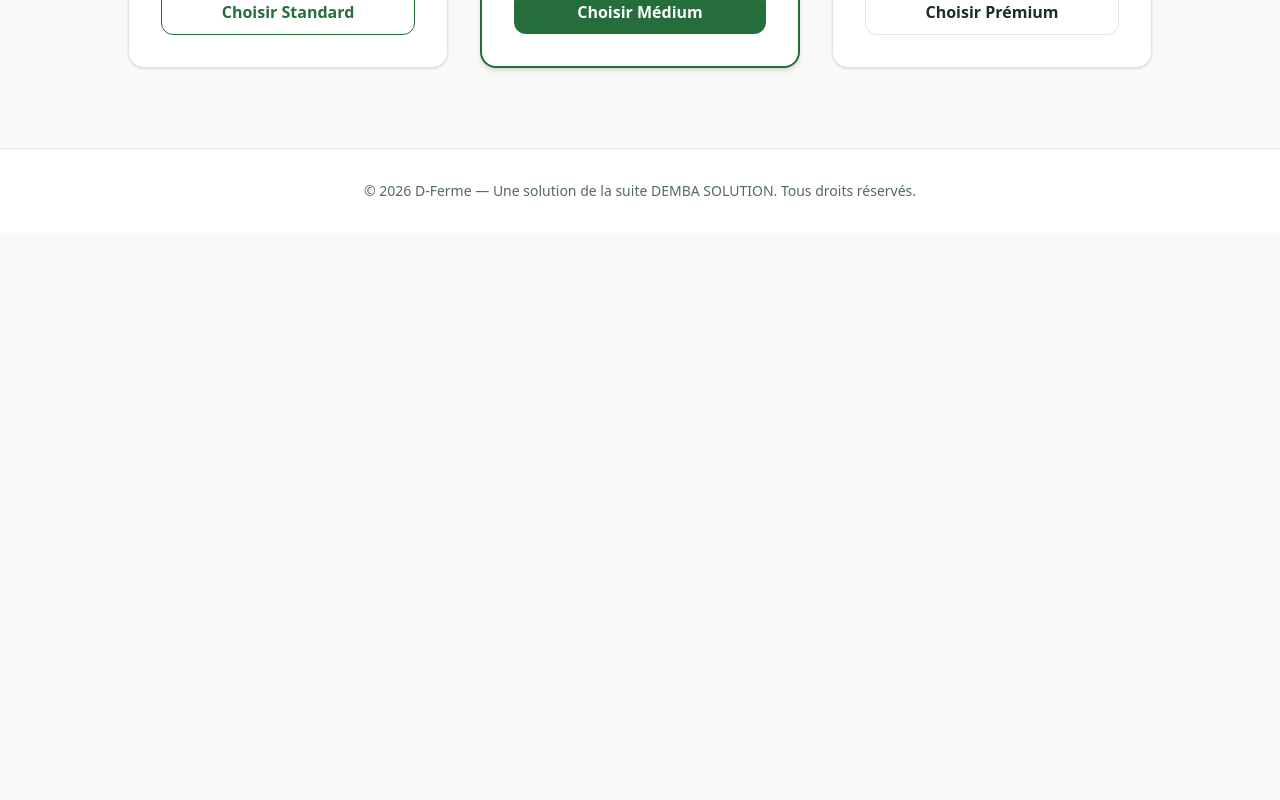
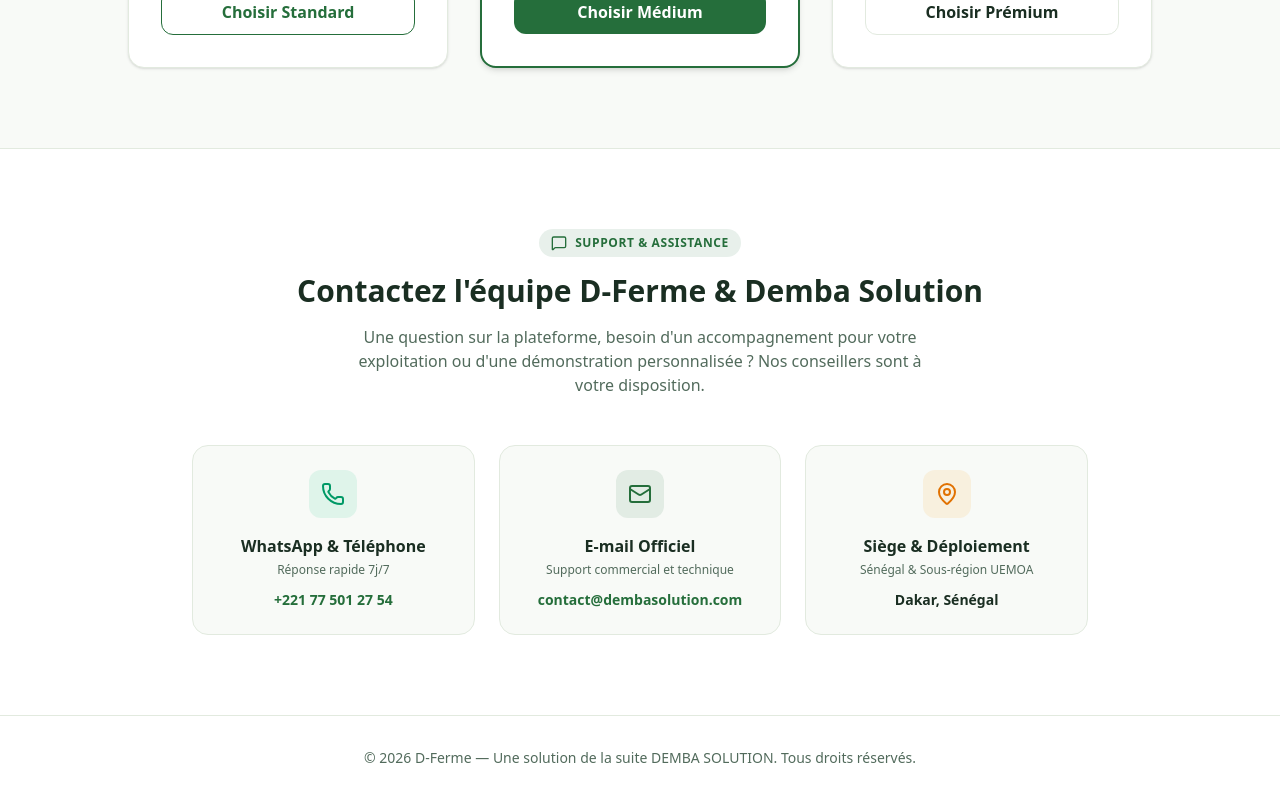
Before and after one commit to kaneabdel-droid/D-Elevage, a Next.js app: page / in a window 1280 px wide. Shown: the part 1781-2581 px from the top of the page. Before the commit the page ends 2014 px from the top, so only its background shows below. Built offline with nearby package versions, Linux system fonts and the light colour scheme; no server answers.

Commit message:
fix(landing): add contact section and resolve checkout entreprise link

```diff
--- a/app/page.tsx
+++ b/app/page.tsx
@@ -6,7 +6,11 @@
   TrendingUp,
   ArrowRight,
   CheckCircle2,
-  Sprout
+  Sprout,
+  Mail,
+  Phone,
+  MessageSquare,
+  MapPin
 } from 'lucide-react'
 import ClientNavbar from '@/components/ClientNavbar'
 import { getDictionary, getLocale } from '@/dictionaries'
@@ -179,6 +183,63 @@
         </div>
       </section>
 
+      {/* Section Contact */}
+      <section id="contact" className="py-20 bg-surface border-t border-surface-border">
+        <div className="container mx-auto px-4 sm:px-6 lg:px-8">
+          <div className="max-w-4xl mx-auto text-center mb-12">
+            <div className="inline-flex items-center gap-2 px-3 py-1.5 rounded-full bg-primary/10 text-primary text-xs font-semibold uppercase tracking-wider mb-4">
+              <MessageSquare className="w-4 h-4" /> Support & Assistance
+            </div>
+            <h2 className="text-3xl font-bold font-heading mb-4 text-foreground">
+              Contactez l&apos;équipe D-Ferme & Demba Solution
+            </h2>
+            <p className="text-foreground-muted max-w-xl mx-auto">
+              Une question sur la plateforme, besoin d&apos;un accompagnement pour votre exploitation ou d&apos;une démonstration personnalisée ? Nos conseillers sont à votre disposition.
+            </p>
+          </div>
+
+          <div className="grid grid-cols-1 md:grid-cols-3 gap-6 max-w-4xl mx-auto">
+            {/* WhatsApp Direct */}
+            <a
+              href="https://wa.me/221775012754?text=Bonjour,%20je%20souhaite%20des%20informations%20sur%20D-Ferme"
+              target="_blank"
+              rel="noopener noreferrer"
+              className="p-6 rounded-2xl bg-background border border-surface-border hover:border-primary hover:shadow-md transition-all text-center flex flex-col items-center group"
+            >
+              <div className="w-12 h-12 rounded-xl bg-emerald-500/10 text-emerald-600 flex items-center justify-center mb-4 group-hover:scale-110 transition-transform">
+                <Phone className="w-6 h-6" />
+              </div>
+              <h3 className="font-bold text-foreground text-base mb-1">WhatsApp & Téléphone</h3>
+              <p className="text-xs text-foreground-muted mb-3">Réponse rapide 7j/7</p>
+              <span className="font-semibold text-primary text-sm">+221 77 501 27 54</span>
+            </a>
+
+            {/* Email */}
+            <a
+              href="mailto:contact@dembasolution.com"
+              className="p-6 rounded-2xl bg-background border border-surface-border hover:border-primary hover:shadow-md transition-all text-center flex flex-col items-center group"
+            >
+              <div className="w-12 h-12 rounded-xl bg-primary/10 text-primary flex items-center justify-center mb-4 group-hover:scale-110 transition-transform">
+                <Mail className="w-6 h-6" />
+              </div>
+              <h3 className="font-bold text-foreground text-base mb-1">E-mail Officiel</h3>
+              <p className="text-xs text-foreground-muted mb-3">Support commercial et technique</p>
+              <span className="font-semibold text-primary text-sm">contact@dembasolution.com</span>
+            </a>
+
+            {/* Localisation */}
+            <div className="p-6 rounded-2xl bg-background border border-surface-border text-center flex flex-col items-center">
+              <div className="w-12 h-12 rounded-xl bg-amber-500/10 text-amber-600 flex items-center justify-center mb-4">
+                <MapPin className="w-6 h-6" />
+              </div>
+              <h3 className="font-bold text-foreground text-base mb-1">Siège & Déploiement</h3>
+              <p className="text-xs text-foreground-muted mb-3">Sénégal & Sous-région UEMOA</p>
+              <span className="font-semibold text-foreground text-sm">Dakar, Sénégal</span>
+            </div>
+          </div>
+        </div>
+      </section>
+
       {/* Footer */}
       <footer className="mt-auto border-t border-surface-border py-8 bg-surface">
         <div className="container mx-auto px-4 text-center text-sm text-foreground-muted">
```
